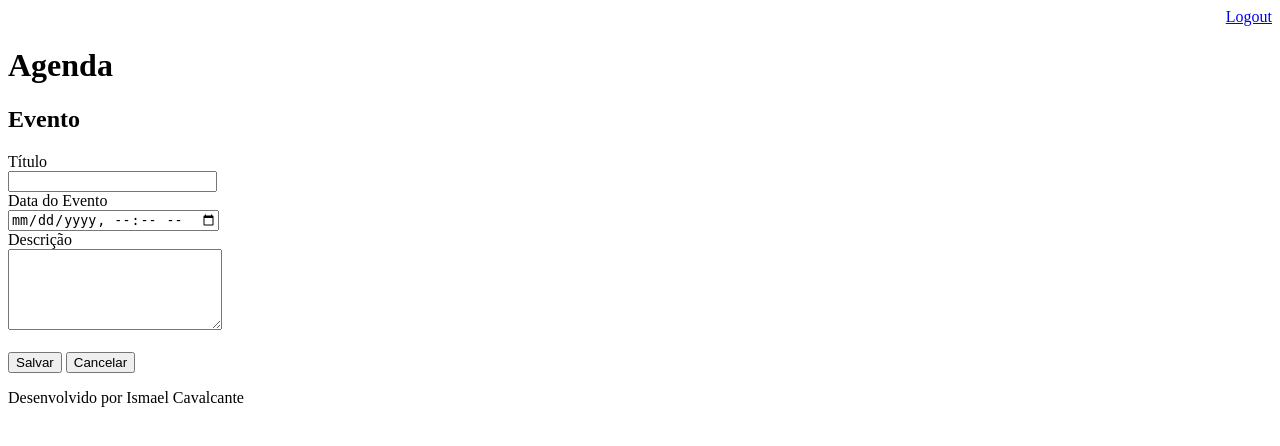
After one commit to ismaelcavalcante/agenda, a Django app: page /agenda/evento/ in a window 1280 px wide. The commit adds this page. Shown: the top 446 px of the page. Run offline with Django 3.2, Linux system fonts and the light colour scheme; a user stored in the database is signed in.

Commit message:
Incluído template para inserção de eventos da agenda. Incluído também o gitigore para ignorar arquivos compilados

```diff
--- a/agenda/urls.py
+++ b/agenda/urls.py
@@ -19,10 +19,13 @@ from core import views
 from django.views.generic import RedirectView
 
 urlpatterns = [
+path('', RedirectView.as_view(url='/agenda/')),
     path('admin/', admin.site.urls),
     path('agenda/', views.lista_eventos),
-    path('', RedirectView.as_view(url='/agenda/')),
+    path('agenda/evento/', views.evento),
+    path('agenda/evento/submit', views.submit_evento),
     path('login/', views.login_user),
     path('login/submit', views.submit_login),
-    path('logout/', views.logout_user)
+    path('logout/', views.logout_user),
+
 ]
--- a/core/views.py
+++ b/core/views.py
@@ -31,5 +31,19 @@ def lista_eventos(request):
     dados = {'eventos': evento}
     return render(request, 'agenda.html', dados)
 
-# def index(reuest):
-#     return redirect('/agenda/')
+@login_required(login_url='/login/')
+def evento(request):
+    return render(request, 'evento.html')
+
+@login_required(login_url='/login/')
+def submit_evento(request):
+    if request.POST:
+        titulo = request.POST.get('titulo')
+        data_evento = request.POST.get('data_evento')
+        descricao = request.POST.get('descricao')
+        usuario = request.user
+        Evento.objects.create(titulo=titulo,
+                              data_evento=data_evento,
+                              descricao=descricao,
+                              usuario=usuario)
+    return redirect('/')
--- a/templates/agenda.html
+++ b/templates/agenda.html
@@ -2,6 +2,9 @@
 
 {% block content %}
     <h2>Agendamentos</h2>
+    <a href="evento/">
+        <button type="button">Novo evento</button>
+    </a>
     <ul style="font-size: 22px">
         {% for evento in eventos %}
             <li>{{evento.titulo}} - {{evento.get_data_evento}}</li>
--- /dev/null
+++ b/templates/evento.html
@@ -0,0 +1,26 @@
+{% extends "model_page.html" %}
+
+{% block content %}
+
+    <h2>Evento</h2>
+    <form action="submit" method="post">  {% csrf_token %}
+        <label>Título</label>
+        <br>
+        <input type="text" name="titulo" size="23px">
+        <br>
+        <label>Data do Evento</label>
+        <br>
+        <input type="datetime-local" name="data_evento">
+        <br>
+        <label>Descrição</label>
+        <br>
+        <textarea name="descricao" rows="5" cols="24"></textarea>
+        <br>
+        <br>
+        <button type="submit">Salvar</button>
+        <a href="/">
+            <button type="button">Cancelar</button>
+        </a>
+    </form>
+
+{% endblock %}
```
Also changed, not shown: db.sqlite3, 1 other file.
